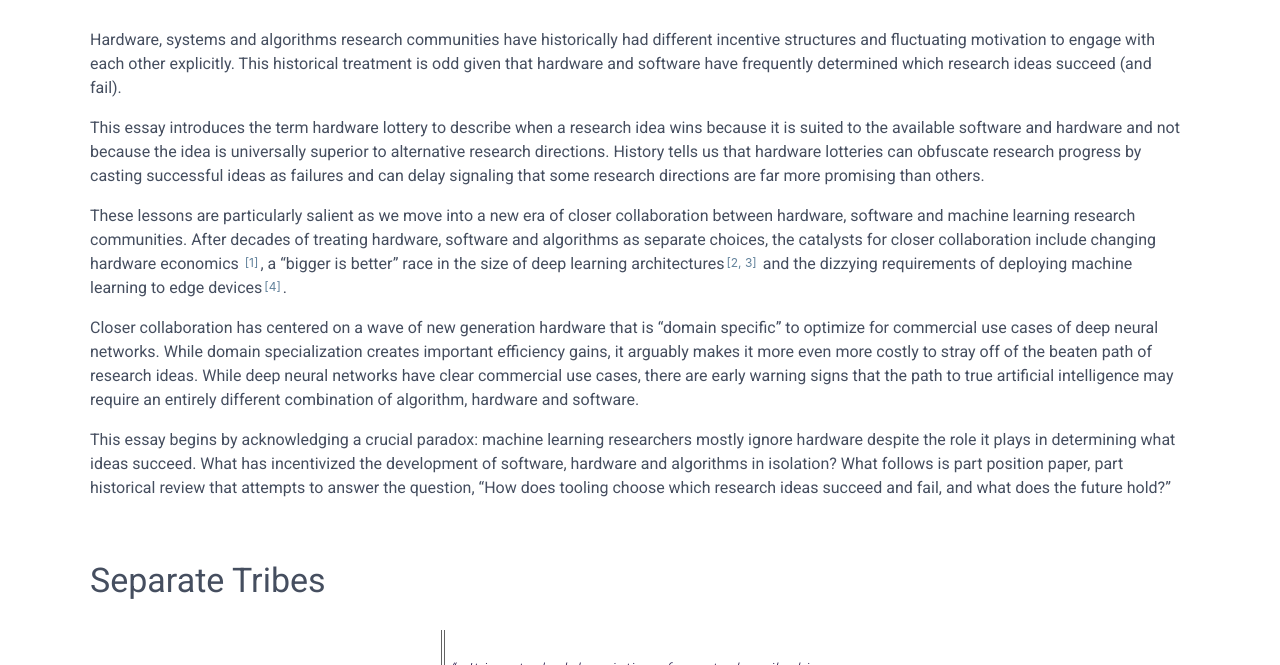
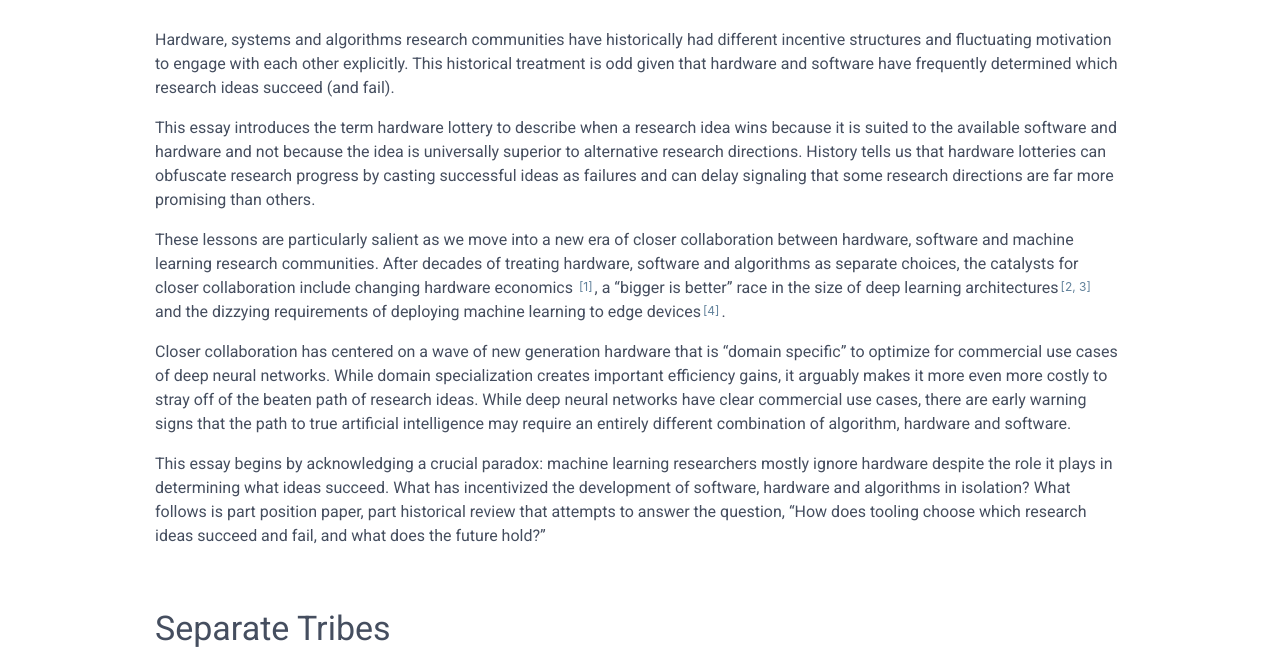
Before and after one commit to hardwarelottery/hardwarelottery.github.io, a plain HTML site: page index.html in a window 1280 px wide. Shown: the part 435-1100 px from the top of the page. Drawn offline with nearby package versions, Linux system fonts and the light colour scheme.

Commit message:
Update index.html

```diff
--- a/index.html
+++ b/index.html
@@ -260,7 +260,7 @@
             .subdescription_,
               .description_,
               .column_portfolio {
-                width: 700px;
+                width: 650px;
               }
             }
 
@@ -274,7 +274,7 @@
           .subdescriptions_,
             .subdescription_,
               .column_portfolio {
-                width: 800px;
+                width: 770px;
               }
             }
 
@@ -288,7 +288,7 @@
               .subdescriptions_,
               .description_,
               .column_portfolio {
-                width: 1100px;
+                width: 970px;
               }
             }
 
```
